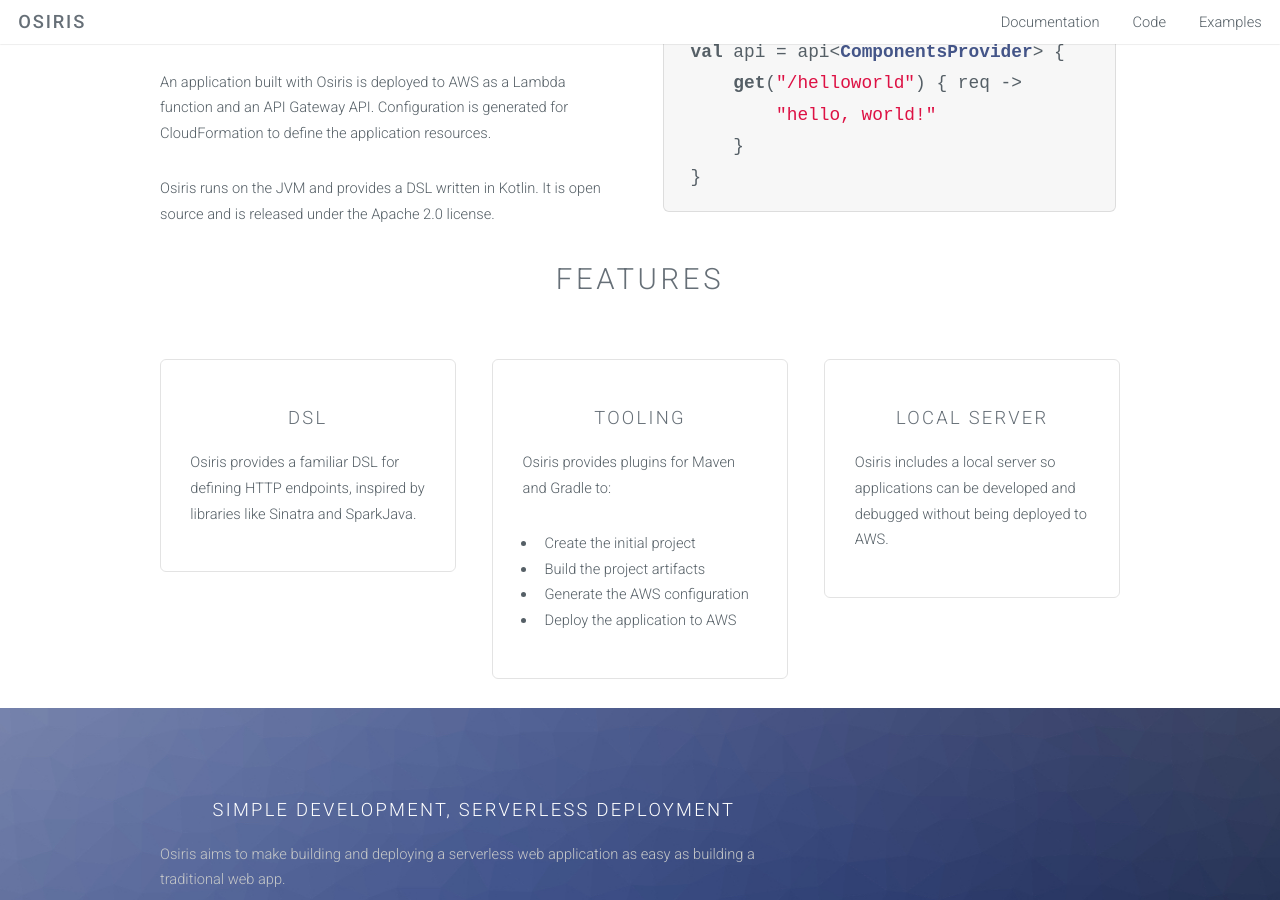
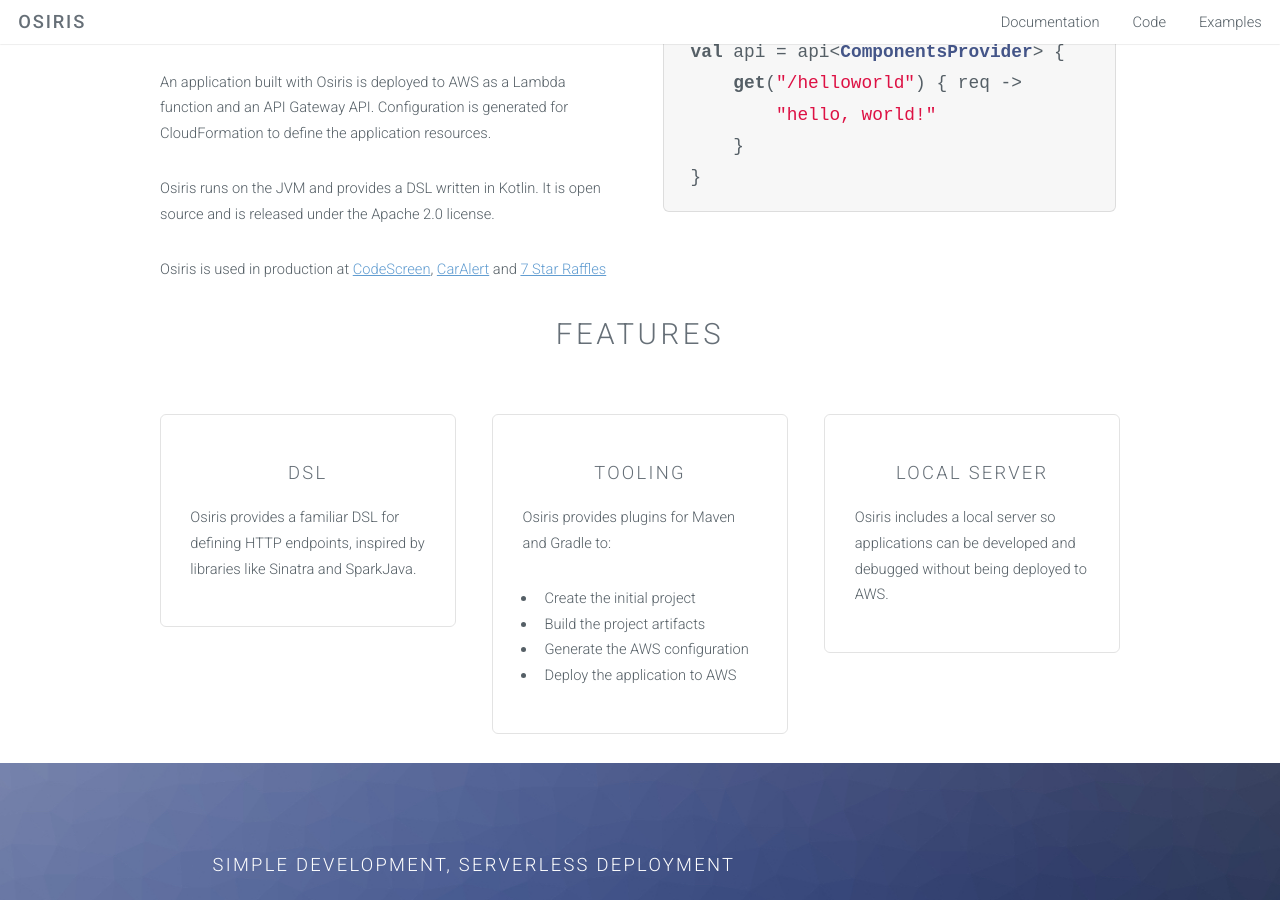
Before and after one commit to cjkent/cjkent.github.io, a Jekyll site: the page built from index.html, in a window 1280 px wide and 900 px high, scrolled down 583 px. Built offline with Jekyll 4.4.1, drawn with Linux system fonts in a browser that asks for light colours.

Commit message:
Add production users

```diff
--- a/index.html
+++ b/index.html
@@ -18,6 +18,9 @@ layout: landing-page
                         Configuration is generated for CloudFormation to define the application resources.</p>
                     <p>Osiris runs on the JVM and provides a DSL written in Kotlin. It is open source and is released
                         under the Apache 2.0 license.</p>
+                    <p>Osiris is used in production at <a href="https://www.codescreen.dev/">CodeScreen</a>,
+                        <a href="https://www.caralert.io/">CarAlert</a> and
+                        <a href="https://www.7starraffles.com/">7 Star Raffles</a></p>
                 </section>
             </div>
 
```
